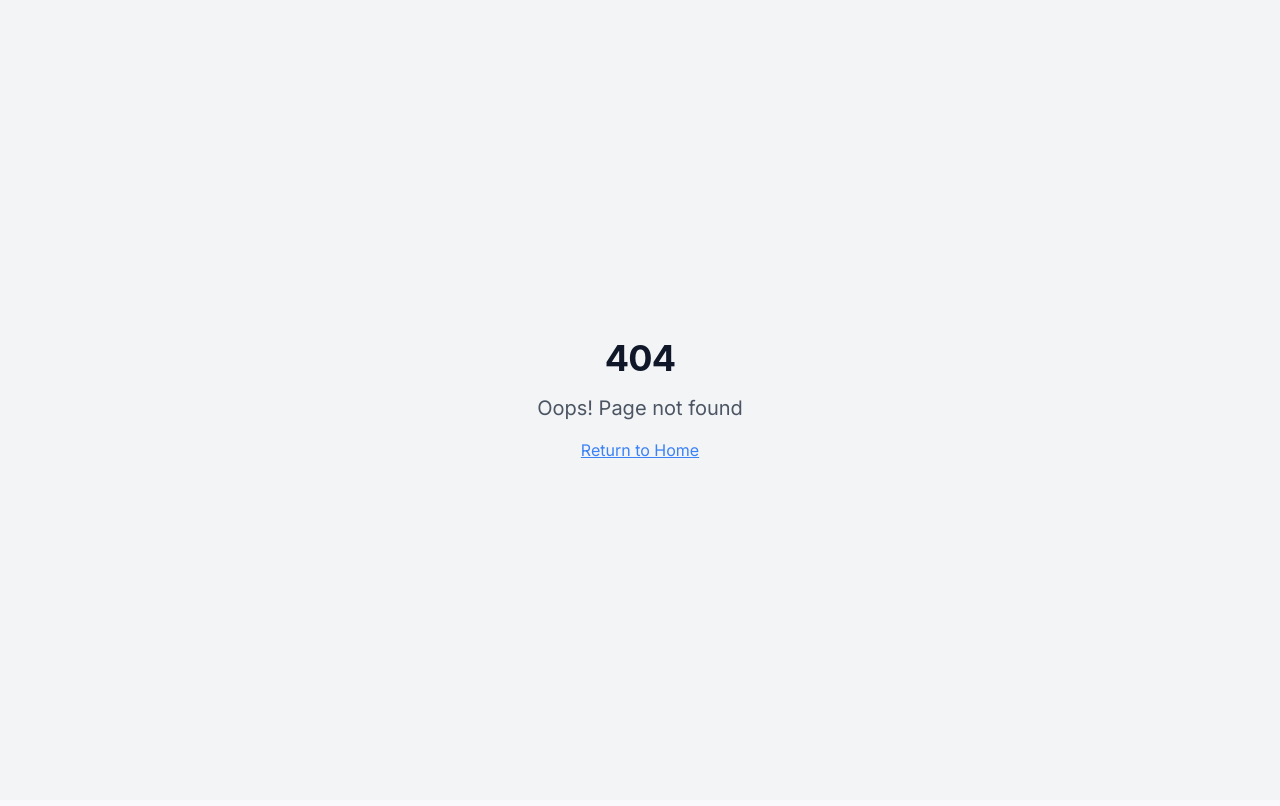
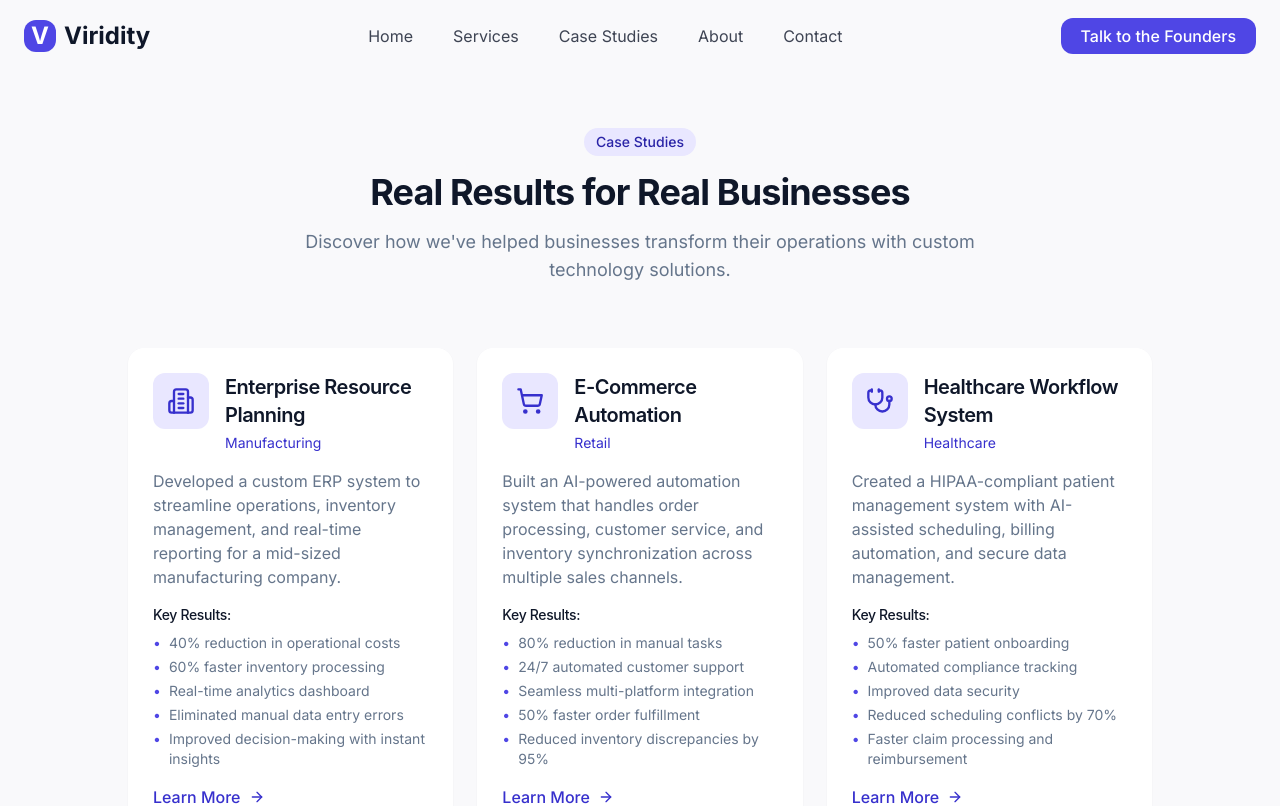
Before and after one commit to ViridityTech/viridity-site, a React (Vite) app: page /case-studies in a window 1280 px wide. Before the commit this address had no page. Shown: the top 806 px of the page. Built offline with nearby package versions, Linux system fonts and the light colour scheme.

Commit message:
dedicated case study page, better navigation

```diff
--- a/src/App.tsx
+++ b/src/App.tsx
@@ -13,6 +13,7 @@ import NotFound from "./pages/NotFound";
 // ✅ NEW: import Insights page
 import Insights from "./pages/Insights";
 import CaseStudyDetail from "./pages/CaseStudyDetail";
+import CaseStudiesPage from "./pages/CaseStudies";
 
 const queryClient = new QueryClient();
 
@@ -25,8 +26,14 @@ const App = () => (
         <BrowserRouter>
           <Routes>
             <Route path="/" element={<Index />} />
+            {/* Section routes - all render Index page but scroll to section */}
+            <Route path="/services" element={<Index />} />
+            <Route path="/about" element={<Index />} />
+            <Route path="/contact" element={<Index />} />
             {/* ✅ NEW: Insights route */}
             <Route path="/insights" element={<Insights />} />
+            {/* ✅ NEW: Case Studies page route */}
+            <Route path="/case-studies" element={<CaseStudiesPage />} />
             {/* ✅ NEW: Case Study detail route */}
             <Route path="/case-studies/:slug" element={<CaseStudyDetail />} />
             {/* Catch-all route for 404s */}
--- a/src/components/CaseStudies.tsx
+++ b/src/components/CaseStudies.tsx
@@ -1,7 +1,7 @@
 
 import React, { useRef } from 'react';
 import { motion, useInView } from 'framer-motion';
-import { Link } from 'react-router-dom';
+import { Link, useLocation } from 'react-router-dom';
 import { ArrowRight, Building2, ShoppingCart, Stethoscope } from 'lucide-react';
 import { caseStudies } from '@/data/caseStudies';
 
@@ -73,6 +73,8 @@ const CaseStudyCard: React.FC<CaseStudyCardProps> = ({
 const CaseStudies = () => {
   const ref = useRef<HTMLDivElement>(null);
   const isInView = useInView(ref, { once: true, margin: "-100px 0px" });
+  const location = useLocation();
+  const isOnCaseStudiesPage = location.pathname === '/case-studies';
 
   const iconMap: Record<string, React.ReactNode> = {
     Building2: <Building2 size={28} />,
@@ -81,7 +83,7 @@ const CaseStudies = () => {
   };
 
   return (
-    <section id="case-studies" className="section-padding">
+    <section id="case-studies" className={isOnCaseStudiesPage ? "section-padding pt-32" : "section-padding"}>
       <div className="container mx-auto">
         <div className="text-center max-w-3xl mx-auto mb-16">
           <motion.div
@@ -126,12 +128,12 @@ const CaseStudies = () => {
           <p className="text-muted-foreground mb-6">
             Want to see how we can help your business?
           </p>
-          <a
-            href="#contact"
+          <Link
+            to="/#contact"
             className="inline-flex items-center justify-center bg-viridity-500 hover:bg-viridity-600 text-white px-6 py-3 rounded-lg font-medium transition-all duration-300"
           >
             Start Your Project
-          </a>
+          </Link>
         </motion.div>
       </div>
     </section>
--- a/src/components/Layout.tsx
+++ b/src/components/Layout.tsx
@@ -1,5 +1,6 @@
 
 import React, { useEffect } from 'react';
+import { useLocation } from 'react-router-dom';
 import Navbar from './Navbar';
 import Footer from './Footer';
 import { motion, AnimatePresence } from 'framer-motion';
@@ -9,9 +10,15 @@ interface LayoutProps {
 }
 
 const Layout = ({ children }: LayoutProps) => {
+  const location = useLocation();
+
   useEffect(() => {
-    window.scrollTo(0, 0);
-  }, []);
+    // Only scroll to top if it's not a section route
+    const sectionRoutes = ['/services', '/about', '/contact'];
+    if (!sectionRoutes.includes(location.pathname)) {
+      window.scrollTo(0, 0);
+    }
+  }, [location.pathname]);
 
   return (
     <div className="flex flex-col min-h-screen">
--- a/src/components/Navbar.tsx
+++ b/src/components/Navbar.tsx
@@ -1,6 +1,6 @@
 
 import React, { useState, useEffect } from 'react';
-import { Link } from 'react-router-dom';
+import { Link, useLocation, useNavigate } from 'react-router-dom';
 import { Menu, X } from 'lucide-react';
 import { motion, AnimatePresence } from 'framer-motion';
 import { cn } from '@/lib/utils';
@@ -8,6 +8,8 @@ import { cn } from '@/lib/utils';
 const Navbar = () => {
   const [isScrolled, setIsScrolled] = useState(false);
   const [isMenuOpen, setIsMenuOpen] = useState(false);
+  const location = useLocation();
+  const navigate = useNavigate();
 
   useEffect(() => {
     const handleScroll = () => {
@@ -20,12 +22,39 @@ const Navbar = () => {
 
   const toggleMenu = () => setIsMenuOpen(!isMenuOpen);
 
+  const handleSectionClick = (e: React.MouseEvent<HTMLAnchorElement>, section: string) => {
+    e.preventDefault();
+    const routeMap: Record<string, string> = {
+      'features': '/services',
+      'about': '/about',
+      'contact': '/contact'
+    };
+    const route = routeMap[section];
+
+    if (location.pathname !== '/' && route) {
+      // If not on homepage, navigate to the route
+      navigate(route);
+    } else {
+      // If on homepage, scroll to section
+      const element = document.getElementById(section);
+      if (element) {
+        const offset = 80; // Account for fixed navbar
+        const elementPosition = element.getBoundingClientRect().top;
+        const offsetPosition = elementPosition + window.pageYOffset - offset;
+        window.scrollTo({
+          top: offsetPosition,
+          behavior: 'smooth'
+        });
+      }
+    }
+  };
+
   const navLinks = [
-    { name: 'Home', path: '#home' },
-    { name: 'Services', path: '#features' },
-    { name: 'Case Studies', path: '#case-studies' },
-    { name: 'About', path: '#about' },
-    { name: 'Contact', path: '#contact' },
+    { name: 'Home', path: '/' },
+    { name: 'Services', path: '/services', section: 'features' },
+    { name: 'Case Studies', path: '/case-studies' },
+    { name: 'About', path: '/about', section: 'about' },
+    { name: 'Contact', path: '/contact', section: 'contact' },
   ];
 
   return (
@@ -58,13 +87,24 @@ const Navbar = () => {
           transition={{ duration: 0.5, delay: 0.3 }}
         >
           {navLinks.map((link, index) => (
+            link.section ? (
               <a
                 key={index}
                 href={link.path}
+                onClick={(e) => handleSectionClick(e, link.section!)}
                 className="nav-link"
               >
                 {link.name}
               </a>
+            ) : (
+              <Link
+                key={index}
+                to={link.path}
+                className="nav-link"
+              >
+                {link.name}
+              </Link>
+            )
           ))}
         </motion.nav>
 
@@ -75,7 +115,8 @@ const Navbar = () => {
           transition={{ duration: 0.5, delay: 0.4 }}
         >
           <a
-            href="#contact"
+            href="/contact"
+            onClick={(e) => handleSectionClick(e, 'contact')}
             className="bg-viridity-500 text-white px-5 py-2 rounded-lg font-medium hover:bg-viridity-600 transition-colors duration-300"
           >
             Talk to the Founders
@@ -104,19 +145,36 @@ const Navbar = () => {
           >
             <div className="flex flex-col space-y-5">
               {navLinks.map((link, index) => (
+                link.section ? (
                   <a
                     key={index}
                     href={link.path}
+                    onClick={(e) => {
+                      handleSectionClick(e, link.section!);
+                      setIsMenuOpen(false);
+                    }}
+                    className="text-lg font-medium text-foreground hover:text-viridity-500 transition-colors"
+                  >
+                    {link.name}
+                  </a>
+                ) : (
+                  <Link
+                    key={index}
+                    to={link.path}
                     className="text-lg font-medium text-foreground hover:text-viridity-500 transition-colors"
                     onClick={() => setIsMenuOpen(false)}
                   >
                     {link.name}
-                </a>
+                  </Link>
+                )
               ))}
               <a
-                href="#contact"
+                href="/contact"
+                onClick={(e) => {
+                  handleSectionClick(e, 'contact');
+                  setIsMenuOpen(false);
+                }}
                 className="bg-viridity-500 text-white px-5 py-2 rounded-lg font-medium hover:bg-viridity-600 transition-colors duration-300 text-center"
-                onClick={() => setIsMenuOpen(false)}
               >
                 Get Started
               </a>
--- /dev/null
+++ b/src/pages/CaseStudies.tsx
@@ -0,0 +1,14 @@
+
+import React from 'react';
+import Layout from '@/components/Layout';
+import CaseStudies from '@/components/CaseStudies';
+
+const CaseStudiesPage = () => {
+  return (
+    <Layout>
+      <CaseStudies />
+    </Layout>
+  );
+};
+
+export default CaseStudiesPage;
--- a/src/pages/Index.tsx
+++ b/src/pages/Index.tsx
@@ -1,18 +1,49 @@
 
-import React from 'react';
+import React, { useEffect } from 'react';
+import { useLocation } from 'react-router-dom';
 import Layout from '@/components/Layout';
 import Hero from '@/components/Hero';
 import Features from '@/components/Features';
-import CaseStudies from '@/components/CaseStudies';
 import About from '@/components/About';
 import Contact from '@/components/Contact';
 
 const Index = () => {
+  const location = useLocation();
+
+  useEffect(() => {
+    // Map route paths to section IDs
+    const routeToSection: Record<string, string> = {
+      '/services': 'features',
+      '/about': 'about',
+      '/contact': 'contact',
+    };
+
+    const sectionId = routeToSection[location.pathname];
+
+    if (sectionId) {
+      // Small delay to ensure DOM is ready
+      setTimeout(() => {
+        const element = document.getElementById(sectionId);
+        if (element) {
+          const offset = 80; // Account for fixed navbar
+          const elementPosition = element.getBoundingClientRect().top;
+          const offsetPosition = elementPosition + window.pageYOffset - offset;
+          window.scrollTo({
+            top: offsetPosition,
+            behavior: 'smooth'
+          });
+        }
+      }, 100);
+    } else if (location.pathname === '/') {
+      // If on home route, scroll to top
+      window.scrollTo({ top: 0, behavior: 'smooth' });
+    }
+  }, [location.pathname]);
+
   return (
     <Layout>
       <Hero />
       <Features />
-      <CaseStudies />
       <About />
       <Contact />
     </Layout>
```
Lines whose indentation alone changed are shown as unchanged.
